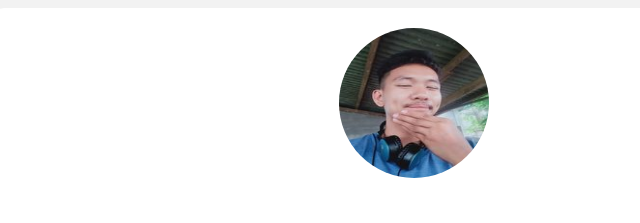
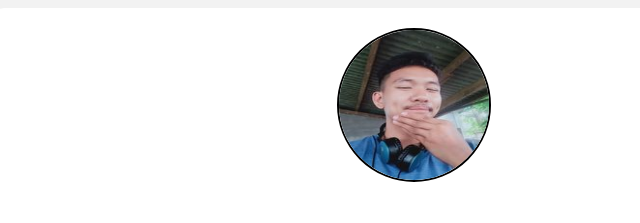
Before and after one commit to rofelmanchete/rofelmanchete.github.io, a plain HTML site: page index.html in a window 1280 px wide. Shown: the top 223 px of the page, 226-866 px from the left. Drawn offline with Linux system fonts and the light colour scheme; files whose address does not match are found by name.

Commit message:
Update style.css

```diff
--- a/style.css
+++ b/style.css
@@ -47,3 +47,9 @@ body {
   .contact {
     font-size: 18px
   }
+  img {
+    width: 200px;
+    height: 300px;
+    border-radius: 50%;
+    border: 2px solid black;
+  }
```
